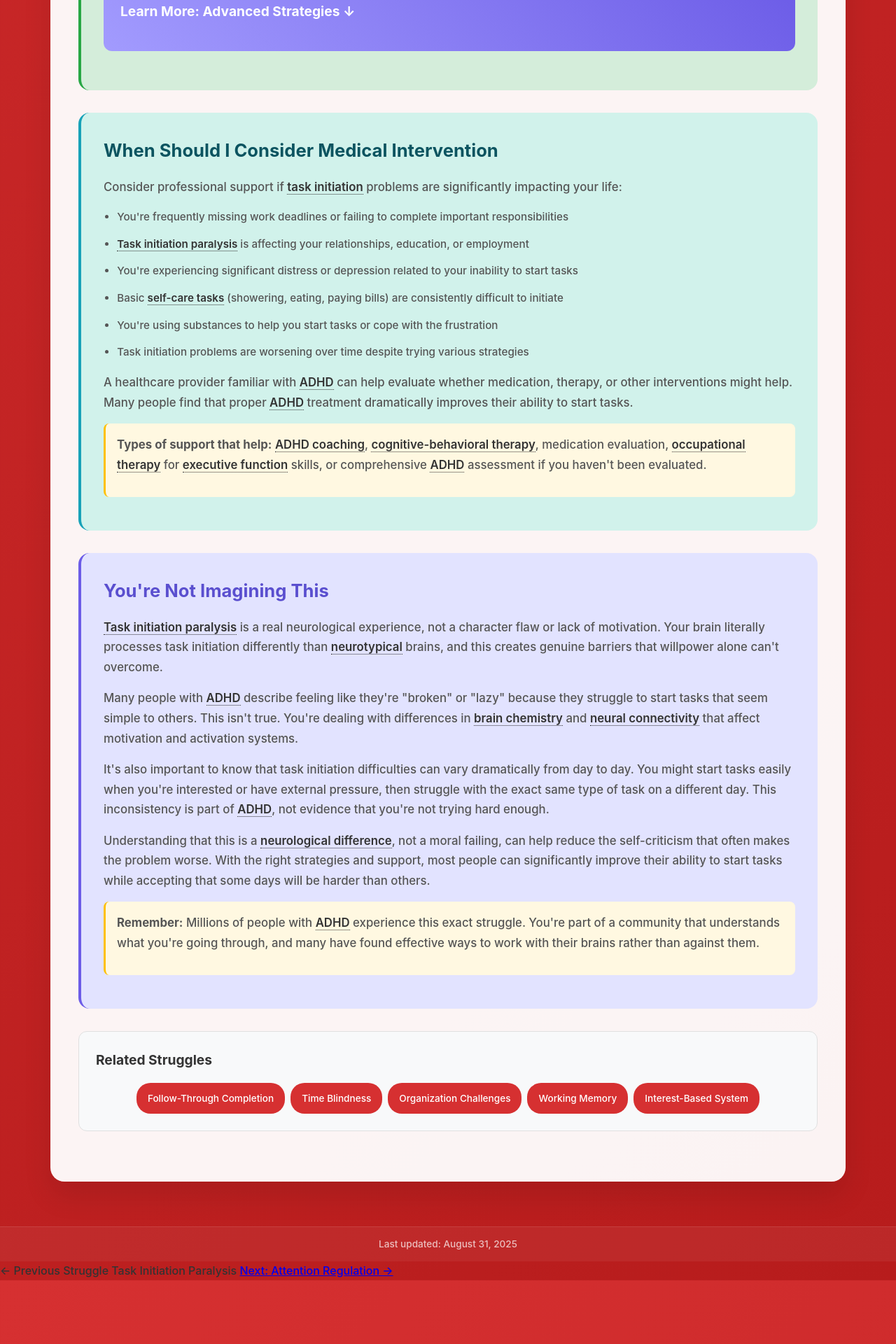
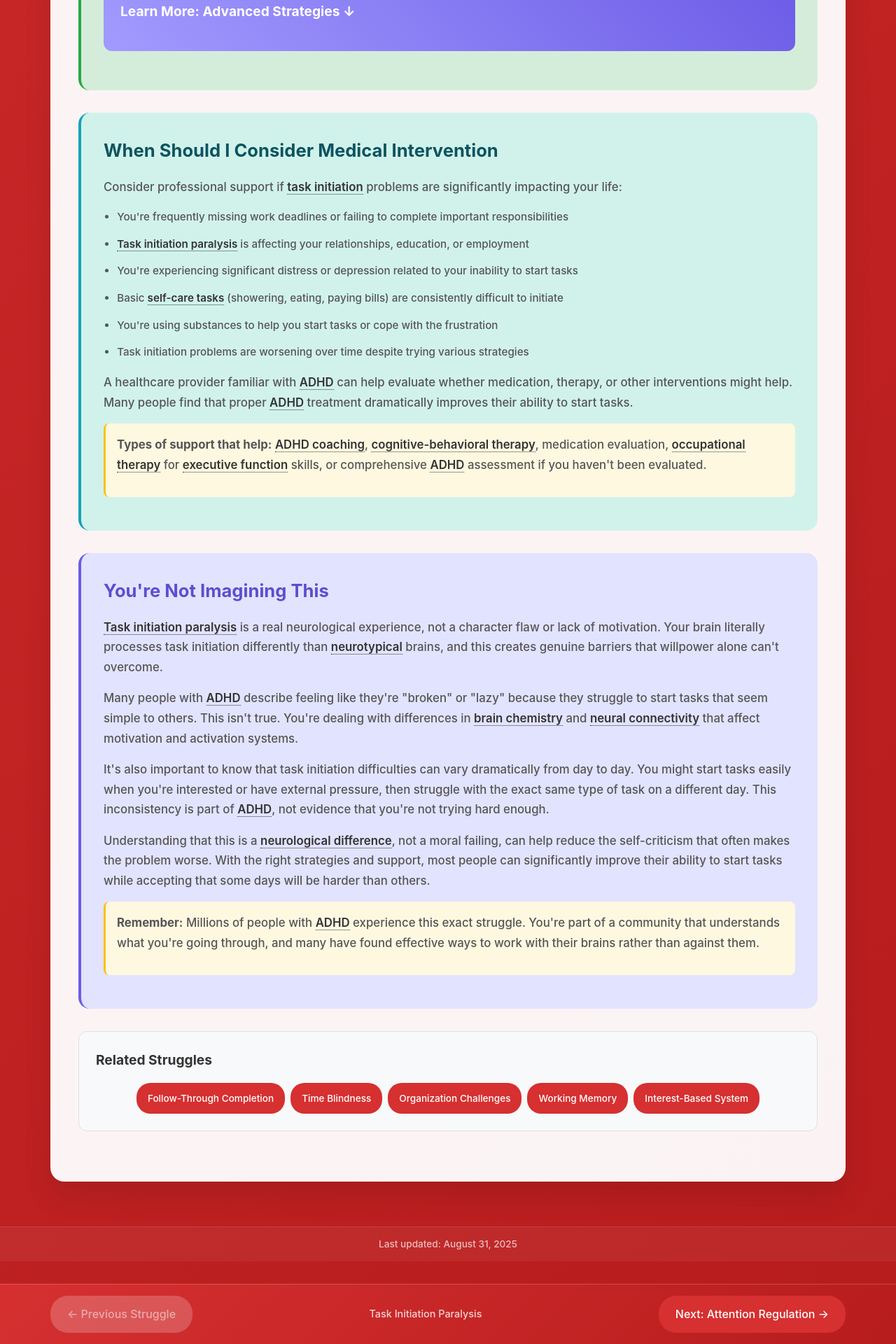
Before and after one commit to neurodivergent-survival-guide/neurodivergent-survival-guide, a Jekyll site: the page built from struggles/task-initiation-paralysis.html, in a window 1280 px wide. Shown: the part 3201-5121 px from the top of the page at 70% size. Built offline with Jekyll 4.4.1, drawn with Linux system fonts in a browser that asks for light colours; before the commit the page ends 5030 px from its top, so only the background shows below that.

Commit message:
Update struggle.html

```diff
--- a/_layouts/struggle.html
+++ b/_layouts/struggle.html
@@ -743,6 +743,60 @@ layout: default
             transition-duration: 0.01ms !important;
         }
     }
+
+    /* Navigation-specific styles */
+    .struggle-navigation {
+        background: linear-gradient(135deg, {{ colors.gradient_start }}, {{ colors.gradient_end }});
+        color: white;
+        padding: 1rem 0;
+        border-top: 1px solid rgba(255, 255, 255, 0.2);
+        margin-top: 2rem;
+    }
+
+    .struggle-navigation .nav-container {
+        display: flex;
+        justify-content: space-between;
+        align-items: center;
+        max-width: 1200px;
+        margin: 0 auto;
+        padding: 0 2rem;
+    }
+
+    .struggle-navigation .nav-link {
+        background: {{ colors.primary }};
+        color: white;
+        padding: 0.8rem 1.5rem;
+        border-radius: 25px;
+        text-decoration: none;
+        font-weight: 500;
+        transition: all 0.3s ease;
+    }
+
+    .struggle-navigation .nav-link:hover {
+        background: {{ colors.secondary }};
+        transform: translateY(-1px);
+        color: white;
+        text-decoration: none;
+    }
+
+    .struggle-navigation .nav-link.disabled {
+        background: rgba(255, 255, 255, 0.2);
+        color: rgba(255, 255, 255, 0.5);
+    }
+
+    .struggle-navigation .nav-position {
+        color: rgba(255, 255, 255, 0.8);
+        font-size: 0.9rem;
+    }
+
+    @media (max-width: 768px) {
+        .struggle-navigation .nav-container {
+            flex-direction: column;
+            gap: 1rem;
+            text-align: center;
+            padding: 0 1rem;
+        }
+    }
 </style>
 
 <div class="header">
```
